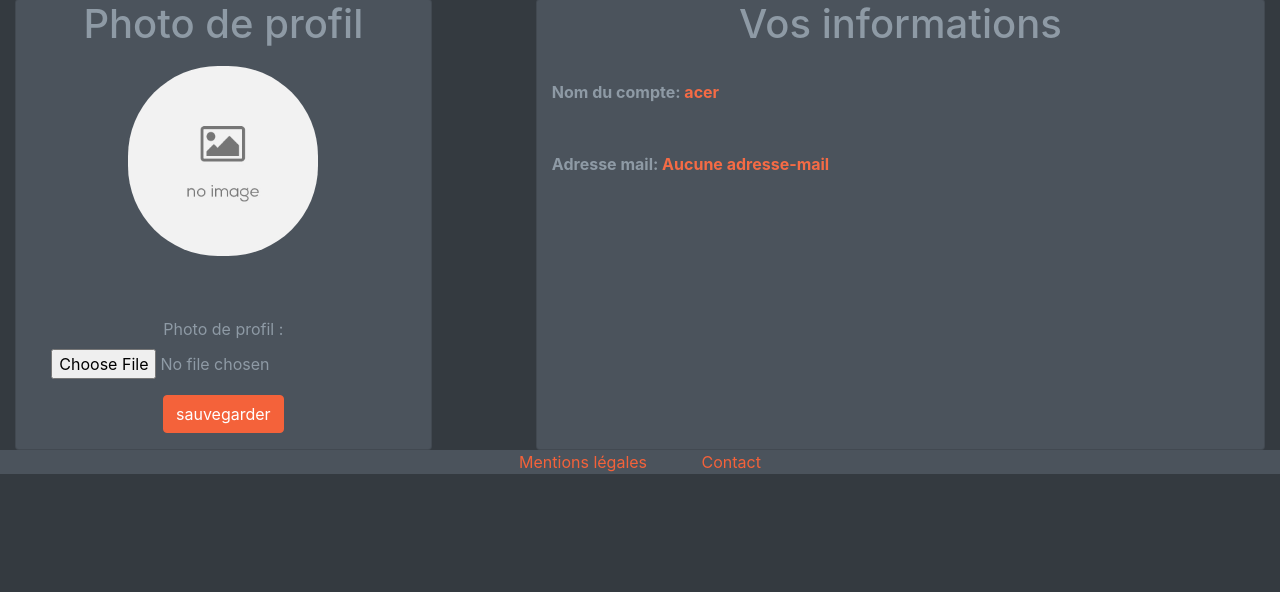
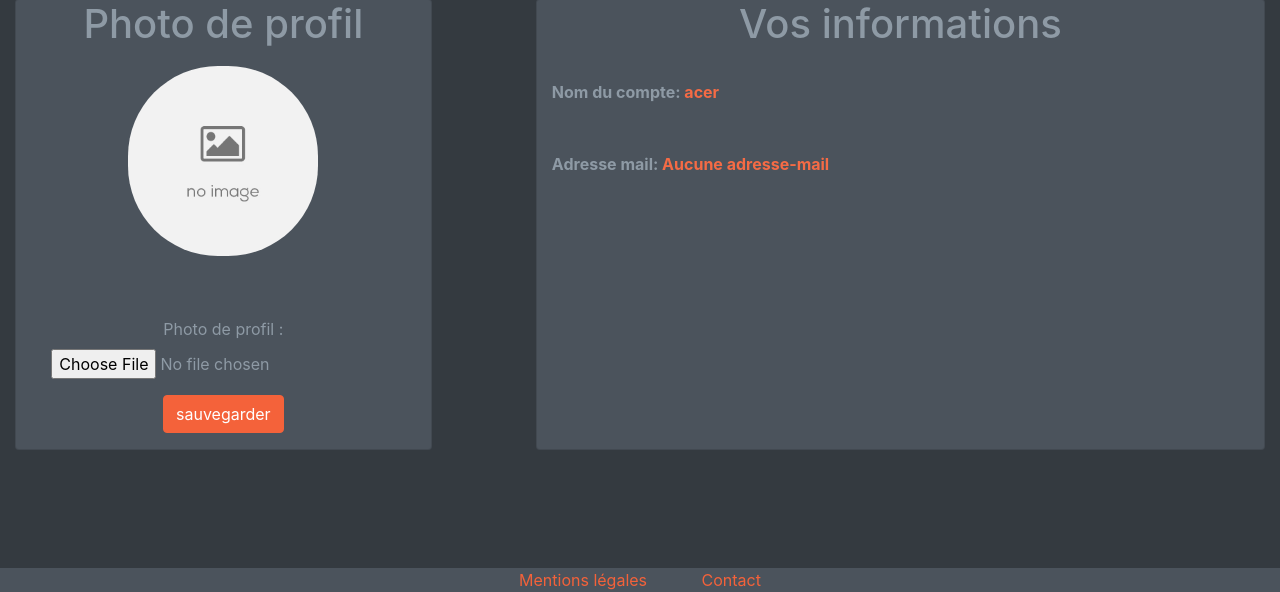
Before and after one commit to Frantz680/Site-elec, a Django app: page /accounts/my_account/ in a window 1280 px wide. Shown: the part 208-800 px from the top of the page. Run offline with Django 3.2, Linux system fonts and the light colour scheme; a user stored in the database is signed in; data that the repository does not hold is empty; some libraries are stand-ins or nearby versions.

Commit message:
footer ok

```diff
--- a/static/css/styles_footer.css
+++ b/static/css/styles_footer.css
@@ -1,4 +1,10 @@
 /*FOOTER*/
+
+.footer{
+    position:absolute;
+    bottom:0;
+    width:100%;
+}
 
 .ml_footer
 {
--- a/templates/template_base.html
+++ b/templates/template_base.html
@@ -44,7 +44,7 @@
   </div>
 
   <!-- Footer-->
-  <footer class="bg-dark-sombre">
+  <footer class="bg-dark-sombre footer">
     <div class="container">
       <div class="col-lg-10 mx-auto text-center" class="ml_contact">
         <a href="" class="ml_footer">Mentions légales</a>
```
